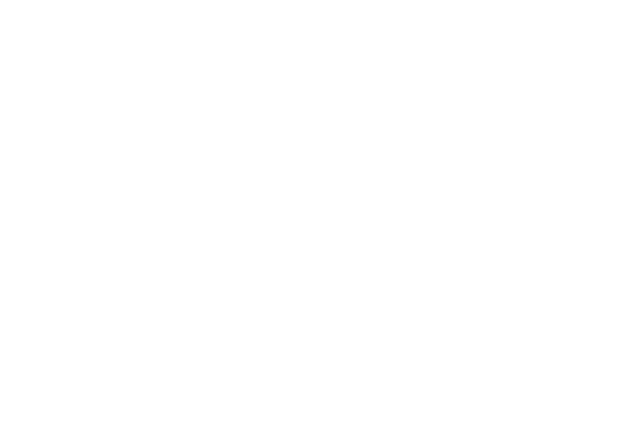
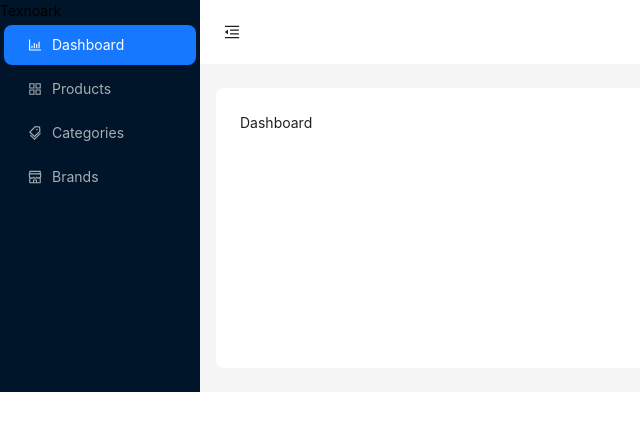
Before and after one commit to Mukhiddin06/Team, a React (Vite) app: page / in a window 1280 px wide. Before the commit this address had no page. Shown: the top 430 px of the page, without its empty margins (0-640 px from the left). Built offline with nearby package versions, Linux system fonts and the light colour scheme.

Commit message:
Dashboard is added

```diff
--- /dev/null
+++ b/src/pages/Dashboard/Brands.tsx
@@ -0,0 +1,5 @@
+const Brands = () => {
+  return <div>Brands</div>;
+};
+
+export default Brands;
--- /dev/null
+++ b/src/pages/Dashboard/Categories.tsx
@@ -0,0 +1,5 @@
+const Categories = () => {
+  return <div>Categories</div>;
+};
+
+export default Categories;
--- /dev/null
+++ b/src/pages/Dashboard/DashboardWrapper.tsx
@@ -0,0 +1,109 @@
+import React, { useState } from "react";
+import {
+  AppstoreOutlined,
+  BarChartOutlined,
+  MenuFoldOutlined,
+  MenuUnfoldOutlined,
+  ShopOutlined,
+  TagsOutlined,
+  UploadOutlined,
+  UserOutlined,
+  VideoCameraOutlined,
+} from "@ant-design/icons";
+import { Button, Layout, Menu, theme } from "antd";
+import { Outlet, useNavigate } from "react-router-dom";
+
+const { Header, Sider, Content } = Layout;
+
+const DashboardWrapper: React.FC = () => {
+  const [collapsed, setCollapsed] = useState(false);
+
+  const navigate = useNavigate();
+  const navbarlist = [
+    {
+      key: "1",
+      icon: <BarChartOutlined />,
+      label: "Dashboard",
+      path: "/",
+    },
+    {
+      key: "2",
+      icon: <AppstoreOutlined />,
+      label: "Products",
+      path: "/products",
+    },
+    {
+      key: "3",
+      icon: <TagsOutlined />,
+      label: "Categories",
+      path: "/categories",
+    },
+    {
+      key: "4",
+      icon: <ShopOutlined />,
+      label: "Brands",
+      path: "/brands",
+    },
+  ];
+  const {
+    token: { colorBgContainer, borderRadiusLG },
+  } = theme.useToken();
+
+  const handlePath = (id: number) => {
+    const path = navbarlist.find((item) => Number(item.key) === id);
+    if (path) {
+      navigate(path.path);
+    }
+  };
+
+  return (
+    <Layout className="w-full min-h-screen">
+      <Sider trigger={null} collapsible collapsed={collapsed}>
+        <div className="demo-logo-vertical" />
+        <div className="w-full py-[20px] flex items-center justify-center">
+          {!collapsed ? (
+            <span className="text-[40px] text-center text-white">Texnoark</span>
+          ) : (
+            <span className="text-[40px] text-center text-white">T</span>
+          )}
+        </div>
+        <Menu
+          theme="dark"
+          mode="inline"
+          defaultSelectedKeys={["1"]}
+          onClick={(e) => {
+            handlePath(Number(e.key));
+          }}
+          items={navbarlist}
+        />
+      </Sider>
+      <Layout>
+        <Header style={{ padding: 0, background: colorBgContainer }}>
+          <Button
+            type="text"
+            icon={collapsed ? <MenuUnfoldOutlined /> : <MenuFoldOutlined />}
+            onClick={() => setCollapsed(!collapsed)}
+            style={{
+              fontSize: "16px",
+              width: 64,
+              height: 64,
+            }}
+          />
+        </Header>
+        <Content
+          style={{
+            margin: "24px 16px",
+            padding: 24,
+            minHeight: 280,
+            background: colorBgContainer,
+            borderRadius: borderRadiusLG,
+          }}
+        >
+          <Outlet />
+        </Content>
+      </Layout>
+    </Layout>
+  );
+};
+
+export default DashboardWrapper;
--- /dev/null
+++ b/src/pages/Dashboard/Main.tsx
@@ -0,0 +1,5 @@
+const Main = () => {
+  return <div>Dashboard</div>;
+};
+
+export default Main;
--- /dev/null
+++ b/src/pages/Dashboard/Products.tsx
@@ -0,0 +1,5 @@
+const Products = () => {
+  return <div>Products</div>;
+};
+
+export default Products;
--- /dev/null
+++ b/src/pages/Dashboard/index.ts
@@ -0,0 +1,6 @@
+import Main from "./Main";
+import Products from "./Products";
+import Brands from "./Brands";
+import Categories from "./Categories";
+
+export { Main, Brands, Products, Categories };
--- a/src/routes/index.tsx
+++ b/src/routes/index.tsx
@@ -1,13 +1,21 @@
-import { Route, Routes } from "react-router-dom"
-import { LoginPage, RegisterPage } from "../pages"
+import { Route, Routes } from "react-router-dom";
+import { LoginPage, RegisterPage } from "../pages";
+import DashboardWrapper from "../pages/Dashboard/DashboardWrapper";
+import { Brands, Categories, Main, Products } from "../pages/Dashboard";
 
 const CustomRoutes = () => {
   return (
     <Routes>
-      <Route path="/login" element={<LoginPage/>}/>
-      <Route path="/register" element={<RegisterPage/>}/>
+      <Route path="/login" element={<LoginPage />} />
+      <Route path="/register" element={<RegisterPage />} />
+      <Route path="/" element={<DashboardWrapper />}>
+        <Route path="/" element={<Main />} />
+        <Route path="/products" element={<Products />} />
+        <Route path="/brands" element={<Brands />} />
+        <Route path="/categories" element={<Categories />} />
+      </Route>
     </Routes>
-  )
-}
+  );
+};
 
-export default CustomRoutes
+export default CustomRoutes;
```
